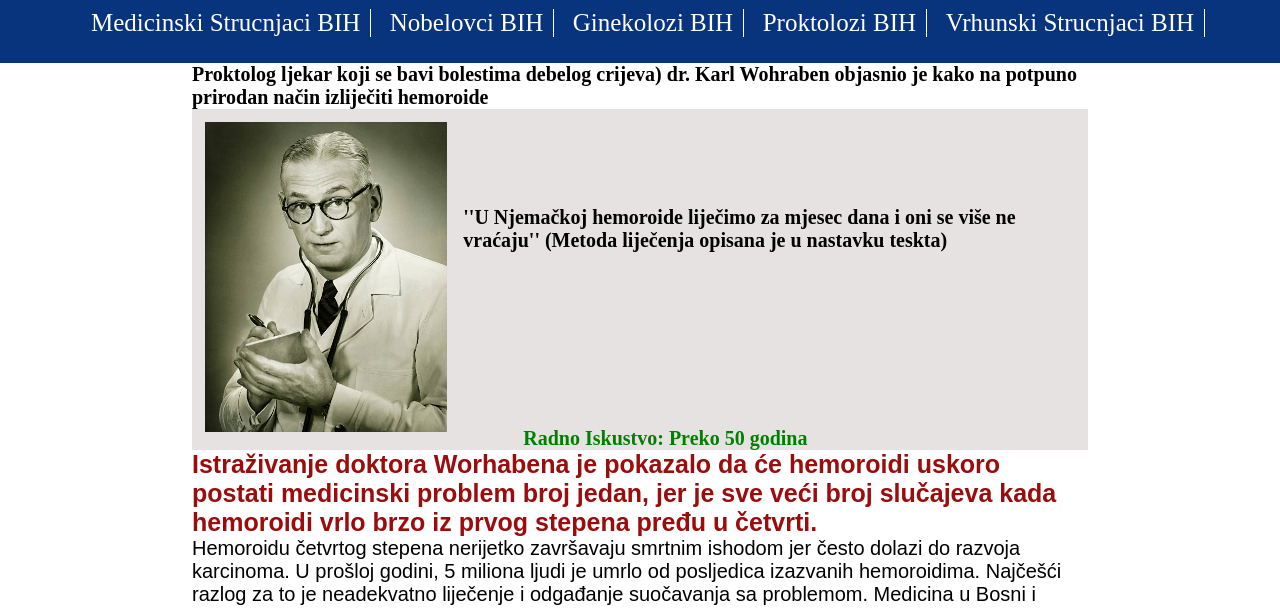
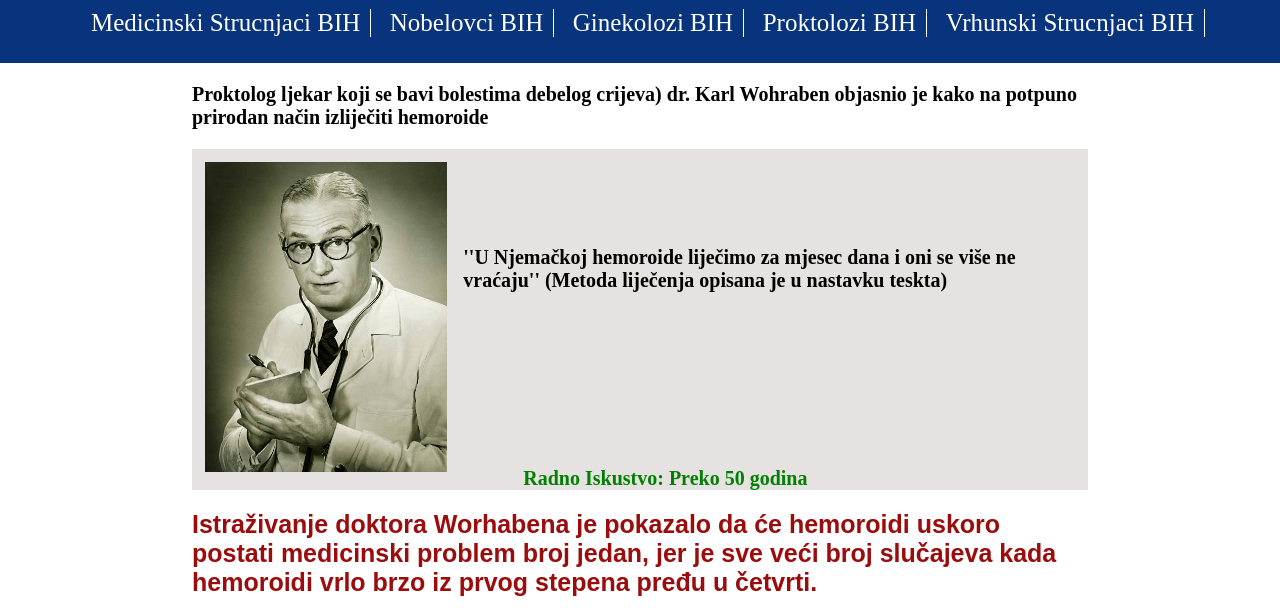
Before and after one commit to azemavdic/natura-active--2, a plain HTML site: page index.html in a window 1280 px wide. Shown: the part 123-731 px from the top of the page. Drawn offline with Linux system fonts and the light colour scheme.

Commit message:
second commit-4

```diff
--- a/styless.css
+++ b/styless.css
@@ -30,6 +30,10 @@ html {
   background: cornsilk;
   width: 100%;
   overflow-y: hidden;
+}
+
+h1 {
+  margin-block: 2rem;
 }
 
 .container .header {
```
